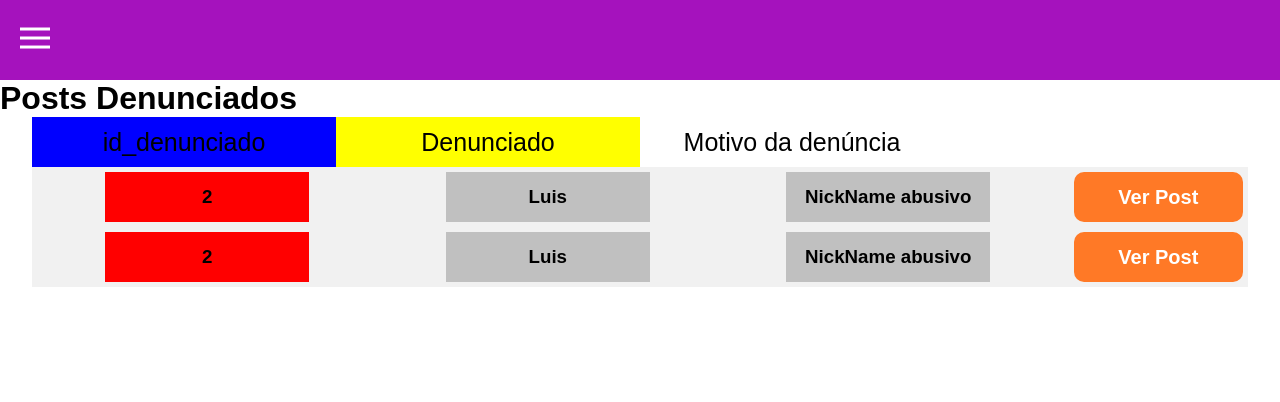
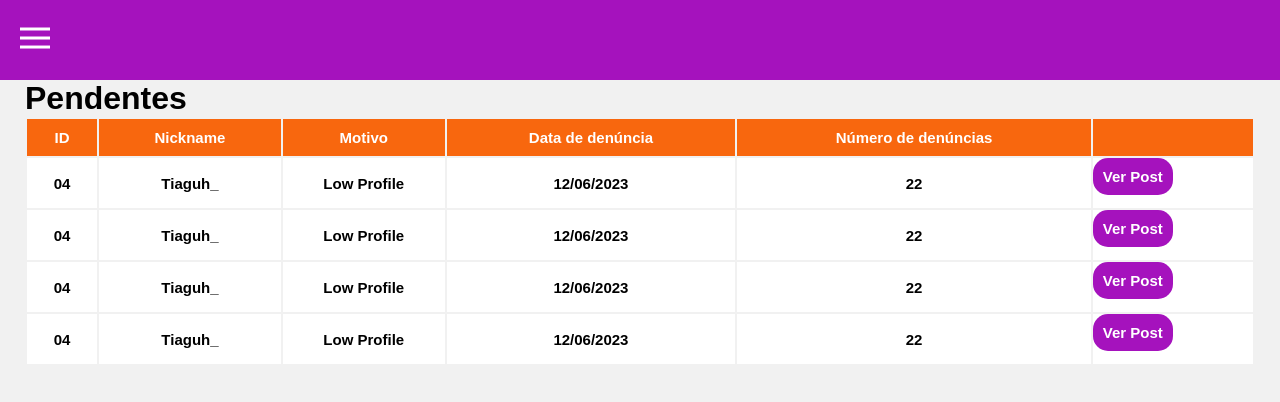
Before and after one commit to Tiaguh/Imovim-Administrator, a React (Create React App) app: page / in a window 1280 px wide. Shown: the top 402 px of the page. Built offline with nearby package versions, Linux system fonts and the light colour scheme.

Commit message:
creating first table and fixing bugs

```diff
--- a/package.json
+++ b/package.json
@@ -8,6 +8,7 @@
     "@testing-library/user-event": "^13.5.0",
     "grommet-icons": "^4.10.0",
     "react": "^18.2.0",
+    "react-bootstrap": "^2.7.4",
     "react-dom": "^18.2.0",
     "react-icons": "^4.8.0",
     "react-router-dom": "^6.11.2",
--- a/src/Pages/PostsComplaint/PostsComplaint.css
+++ b/src/Pages/PostsComplaint/PostsComplaint.css
@@ -1,58 +1,73 @@
+* {
+    padding: 0;
+    margin: 0;
+    box-sizing: border-box;
+
+    overflow-x: hidden;
+}
+
 .posts-complaint-container {
     width: 100vw;
+    height: 100vh;
 
-    display: flex;
-    justify-content: center;
-    flex-direction: column;
+    padding-left: 25px;
+    padding-right: 25px;
+
+    background-color: #F1F1F1;
+
+    overflow-x: hidden;
+    overflow-y: hidden;
 }
 
-.infos {
-    width: 95vw;
-
-    display: flex;
-    flex-direction: row;
-    align-self: center;
+table {
+    width: 100%;
 }
 
-.infos h1 {
-    font-family: sans-serif;
-    font-size: 25px;
-    font-weight: 400;
+.title-table {
+    width: 100%;
+
+    background-color: #F8670E;
 }
 
-.id-denunciado-container {
-    width: 25%;
-    height: 50px;
+.title-table th {
+    color: #FFF;
+    text-align: center;
 
-    display: flex;
-    justify-content: center;
-    align-items: center;
+    font-weight: 600;
+    font-family: Arial, Helvetica, sans-serif;
+    font-size: 15px;
 
-    background-color: blue;
+    padding: 10px;
 }
 
-.denunciado-container {
-    width: 25%;
-    height: 50px;
+.value-table {
+    width: 100%;
 
-    display: flex;
-    justify-content: center;
-    align-items: center;
-
-    background-color: yellow;
+    background-color: #FFF;
 }
 
-.motivo-denuncia-container {
-    width: 25%;
+.value-table td{
+    color: #000;
+    text-align: center;
+
+    font-weight: 600;
+    font-family: Arial, Helvetica, sans-serif;
+    font-size: 15px;
+
     height: 50px;
-
-    display: flex;
-    justify-content: center;
-    align-items: center;
-
 }
 
-.ocupar-espaco{
-    width: 25%;
-    height: 50px;
+.value-table button{
+    color: #FFF;
+
+    background-color: #A512BD;
+
+    font-weight: 600;
+    font-family: Arial, Helvetica, sans-serif;
+    font-size: 15px;
+
+    padding: 10px;
+    border-radius: 15px;
+
+    border: none;
 }
--- a/src/Pages/PostsComplaint/PostsComplaint.jsx
+++ b/src/Pages/PostsComplaint/PostsComplaint.jsx
@@ -2,46 +2,66 @@ import React from 'react';
 import './PostsComplaint.css';
 
 import NavBar from '../../components/NavBar/NavBar'
-import PostsDenunciados from '../../components/PostsDenunciados/PostsDenunciados';
-
 
 export default function PostsComplaint() {
   return (
-    <div className='posts-complaint-container'>
+    <div>
 
       <NavBar />
 
-      <h1>Posts Denunciados</h1>
+      <div className="posts-complaint-container">
 
-      <div className="infos">
+        <h1>Pendentes</h1>
 
-        <div className="id-denunciado-container">
-          <h1>id_denunciado</h1>
-        </div>
+        <table>
+          <tr className='title-table'>
+            <th>ID</th>
+            <th>Nickname</th>
+            <th>Motivo</th>
+            <th>Data de denúncia</th>
+            <th>Número de denúncias</th>
+            <th></th>
+          </tr>
 
-        <div className="denunciado-container">
-          <h1>Denunciado</h1>
-        </div>
+          <tr className='value-table'>
+            <td>04</td>
+            <td>Tiaguh_</td>
+            <td>Low Profile</td>
+            <td>12/06/2023</td>
+            <td>22</td>
+            <button>Ver Post</button>
+          </tr>
 
-        <div className="motivo-denuncia-container">
-          <h1>Motivo da denúncia</h1>
-        </div>
+          <tr className='value-table'>
+            <td>04</td>
+            <td>Tiaguh_</td>
+            <td>Low Profile</td>
+            <td>12/06/2023</td>
+            <td>22</td>
+            <button>Ver Post</button>
+          </tr>
 
-        <div className="ocupar-espaco" />
+          <tr className='value-table'>
+            <td>04</td>
+            <td>Tiaguh_</td>
+            <td>Low Profile</td>
+            <td>12/06/2023</td>
+            <td>22</td>
+            <button>Ver Post</button>
+          </tr>
+
+          <tr className='value-table'>
+            <td>04</td>
+            <td>Tiaguh_</td>
+            <td>Low Profile</td>
+            <td>12/06/2023</td>
+            <td>22</td>
+            <button>Ver Post</button>
+          </tr>
+
+        </table>
 
       </div>
-
-      <PostsDenunciados
-        denunciado="Luis"
-        idDenunciado="2"
-        motivoDenuncia="NickName abusivo"
-      />
-
-      <PostsDenunciados
-        denunciado="Luis"
-        idDenunciado="2"
-        motivoDenuncia="NickName abusivo"
-      />
 
     </div>
   )
--- a/src/components/NavBar/NavBar.css
+++ b/src/components/NavBar/NavBar.css
@@ -48,64 +48,90 @@ header {
     align-items: center;
 }
 
-.button-container{
+.button-container {
     background-color: transparent;
     border: none;
 }
 
-.icon-button{
+.icon-button {
     width: 30px;
     height: 30px;
 }
 
-.nav-buttons-container{
+.nav-buttons-container {
     width: 100%;
-    height: 80%;
+    height: auto;
 
     display: flex;
     flex-direction: column;
     justify-content: space-between;
 
-    padding: 10px;
+    padding: 5px;
 }
 
-.title-container{
+.title-container {
     display: flex;
     justify-content: center;
     align-items: center;
 }
 
-.title{
+.title {
     color: #FFF;
     font-size: 35px;
     font-weight: bold;
     font-family: sans-serif;
 }
 
-.pessoal-info-container{
+.pessoal-info-container {
     display: flex;
     flex-direction: column;
     align-items: center;
 
     gap: 15px;
+
+    margin-bottom: 15px;
 }
 
-.img-container{
-    width: 280px;
-    height: 265px;
+.img-container {
+    width: 200px;
+    height: 200px;
+
+    overflow-x: hidden;
+    overflow-y: hidden;
+
+    margin-top: 15px;
+    margin-bottom: 15px;
 }
 
 .img {
     width: 100%;
     height: 100%;
+
     border-radius: 200px;
 }
 
-.name-container h1{
+.name-container h1 {
     color: #FFF;
 }
 
-.nav-button{
+.buttons-container {
+    display: flex;
+    flex-direction: column;
+
+    gap: 10px;
+
+    padding-left: 10px;
+    padding-right: 10px;
+}
+
+.normal-buttons {
+    display: flex;
+    flex-direction: column;
+
+    gap: 10px;
+}
+
+.nav-button {
     width: 100%;
     height: 55px;
 
@@ -118,12 +144,11 @@ header {
     text-decoration: none;
     background-color: #CB5106;
 
-    margin-bottom: 15px;
     border-radius: 15px;
     padding: 5px;
 }
 
-.nav-button h1{
+.nav-button h1 {
     color: #FFF;
     font-size: 20px;
     font-weight: bold;
@@ -142,12 +167,11 @@ header {
     text-decoration: none;
     background-color: #530260;
 
-    margin-bottom: 20px;
     border-radius: 15px;
     padding: 4px;
 }
 
-.nav-button-exit h1{
+.nav-button-exit h1 {
     color: #FFF;
     font-size: 20px;
     font-weight: bold;
--- a/src/components/NavBar/NavBar.jsx
+++ b/src/components/NavBar/NavBar.jsx
@@ -5,10 +5,8 @@ import "./NavBar.css";
 import Menu from './img/menu.png';
 import Close from './img/close.png';
 
-import Home from './img/home.png'
 import Historic from './img/historic.png';
 import Image from './img/image.png';
-import User from './img/user.png'
 
 import Exit from './img/exit.png'
 
@@ -55,15 +53,20 @@ function Navbar() {
             </div>
 
             <div className="pessoal-info-container">
+
               <div className="img-container" >
                 <img className="img" src="https://firebasestorage.googleapis.com/v0/b/tcc-firebase-c1952.appspot.com/o/profileImage%2F1684366290357%2F0.9513496802173749?alt=media&token=4ec2f388-5173-41e4-8f73-409c1b90e852" />
               </div>
+
               <div className="name-container">
                 <h1>Luis</h1>
               </div>
+
             </div>
 
-            <div>
+            <div className="buttons-container">
+
+              <div className="normal-buttons" >
 
                 <Link
                   to="/"
@@ -99,6 +102,8 @@ function Navbar() {
 
           </div>
 
+        </div>
+
       </nav>
 
     </div>
```
Also changed, not shown: 2 other files (tests, documents, lock files or other folders). Lines whose indentation alone changed are shown as unchanged.
